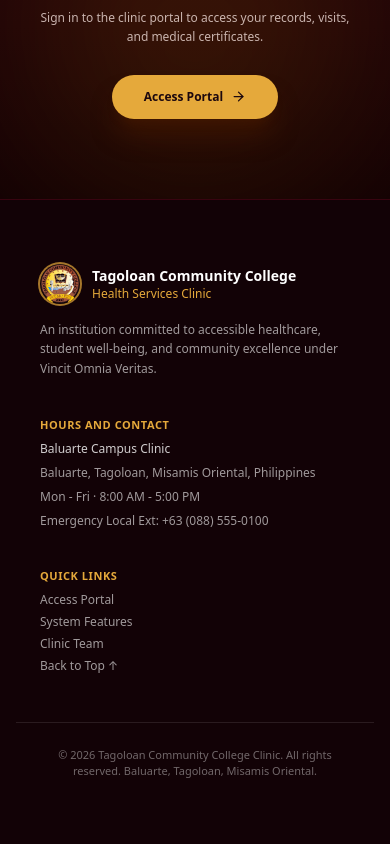
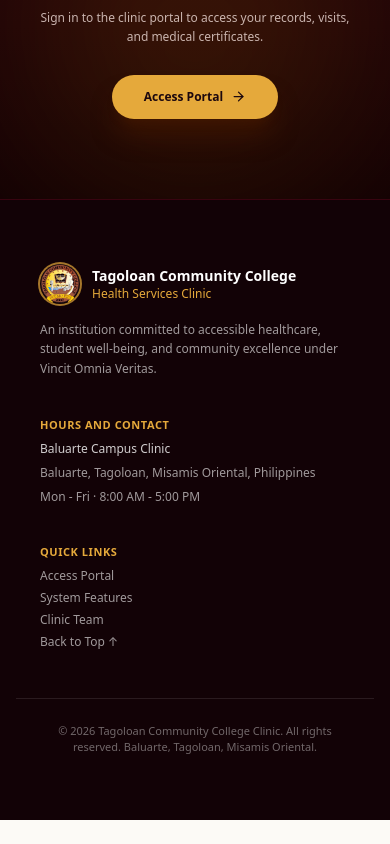
Before and after one commit to Baconnn02/TCC-_CLINIC, a React (Vite) app: page / in a window 390 px wide. Shown: the part 7672-8516 px from the top of the page. After the commit the page ends 8492 px from the top, so only its background shows below. Built offline with nearby package versions, Linux system fonts and the light colour scheme.

Commit message:
Remove Emergency Local Ext phone number from landing page footer

```diff
--- a/src/pages/Landing.tsx
+++ b/src/pages/Landing.tsx
@@ -861,7 +861,6 @@ export default function Landing(): React.JSX.Element {
                         <p className="text-white/80">Baluarte Campus Clinic</p>
                         <p className="text-white/60">Baluarte, Tagoloan, Misamis Oriental, Philippines</p>
                         <p className="text-white/60">Mon - Fri · 8:00 AM - 5:00 PM</p>
-                        <p className="text-white/60">Emergency Local Ext: +63 (088) 555-0100</p>
                     </div>
 
                     {/* Col 3: Quick Links */}
```
